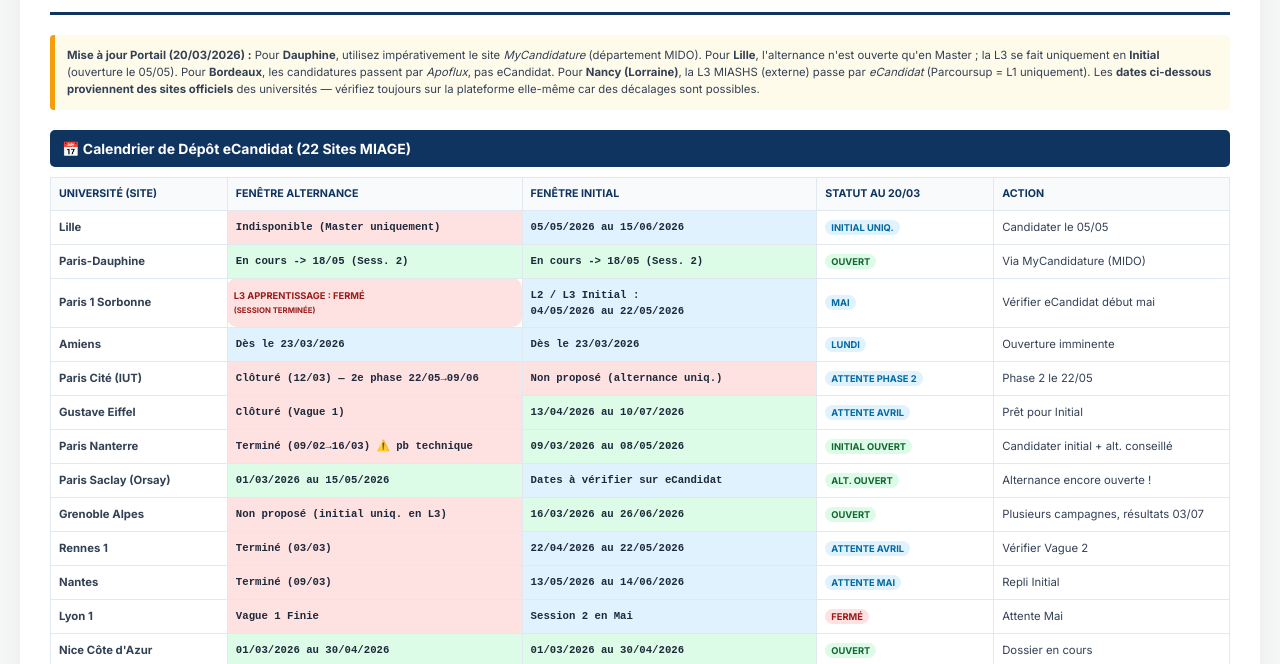
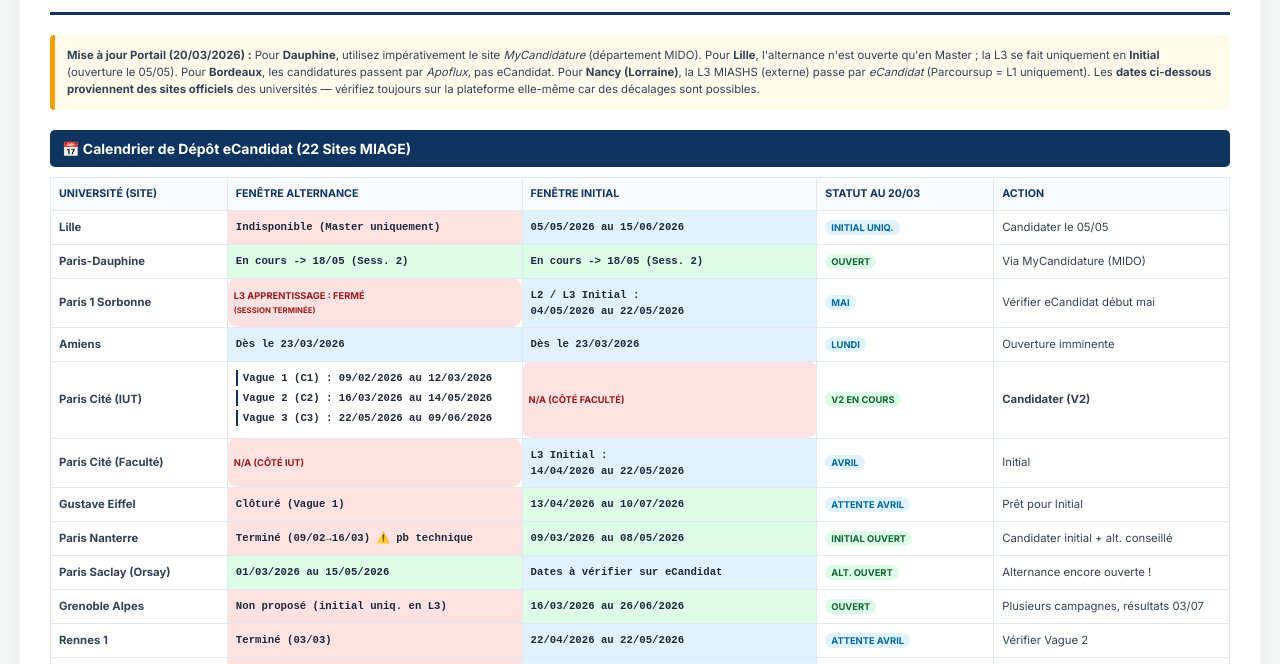
Before and after one commit to FlorentMineiro/Candidature_MIAGE, a plain HTML site: page index.html in a window 1280 px wide. Shown: the part 106-770 px from the top of the page. Drawn offline with Linux system fonts and the light colour scheme.

Commit message:
Mise à jour de Paris Cité alternance et initial sont séparées chelou

```diff
--- a/index.html
+++ b/index.html
@@ -98,10 +98,31 @@
         </tr>
         <tr>
             <td><strong>Paris Cité (IUT)</strong></td>
-            <td class="date-box closed">Clôturé (12/03) — 2e phase 22/05→09/06</td>
-            <td class="date-box closed">Non proposé (alternance uniq.)</td>
-            <td><span class="status waiting">Attente Phase 2</span></td>
-            <td>Phase 2 le 22/05</td>
+            <td class="date-box">
+                <div style="margin-bottom: 4px; padding-left: 5px; border-left: 2px solid #0f3460;">
+                    <strong>Vague 1 (C1) :</strong> 09/02/2026 au 12/03/2026
+                </div>
+                <div style="margin-bottom: 4px; padding-left: 5px; border-left: 2px solid #0f3460;">
+                    <strong>Vague 2 (C2) :</strong> 16/03/2026 au 14/05/2026
+                </div>
+                <div style="margin-bottom: 4px; padding-left: 5px; border-left: 2px solid #0f3460;">
+                    <strong>Vague 3 (C3) :</strong> 22/05/2026 au 09/06/2026
+                </div>
+            </td>
+            <td class="status closed">N/A (Côté Faculté)</td>
+            <td><span class="status open">V2 en cours</span></td>
+            <td><strong>Candidater (V2)</strong></td>
+        </tr>
+
+        <tr>
+            <td><strong>Paris Cité (Faculté)</strong></td>
+            <td class="status closed">N/A (Côté IUT)</td>
+            <td class="date-box waiting">
+                <strong>L3 Initial :</strong><br>
+                14/04/2026 au 22/05/2026
+            </td>
+            <td><span class="status waiting">Avril</span></td>
+            <td>Initial</td>
         </tr>
         <tr>
             <td><strong>Gustave Eiffel</strong></td>
```
